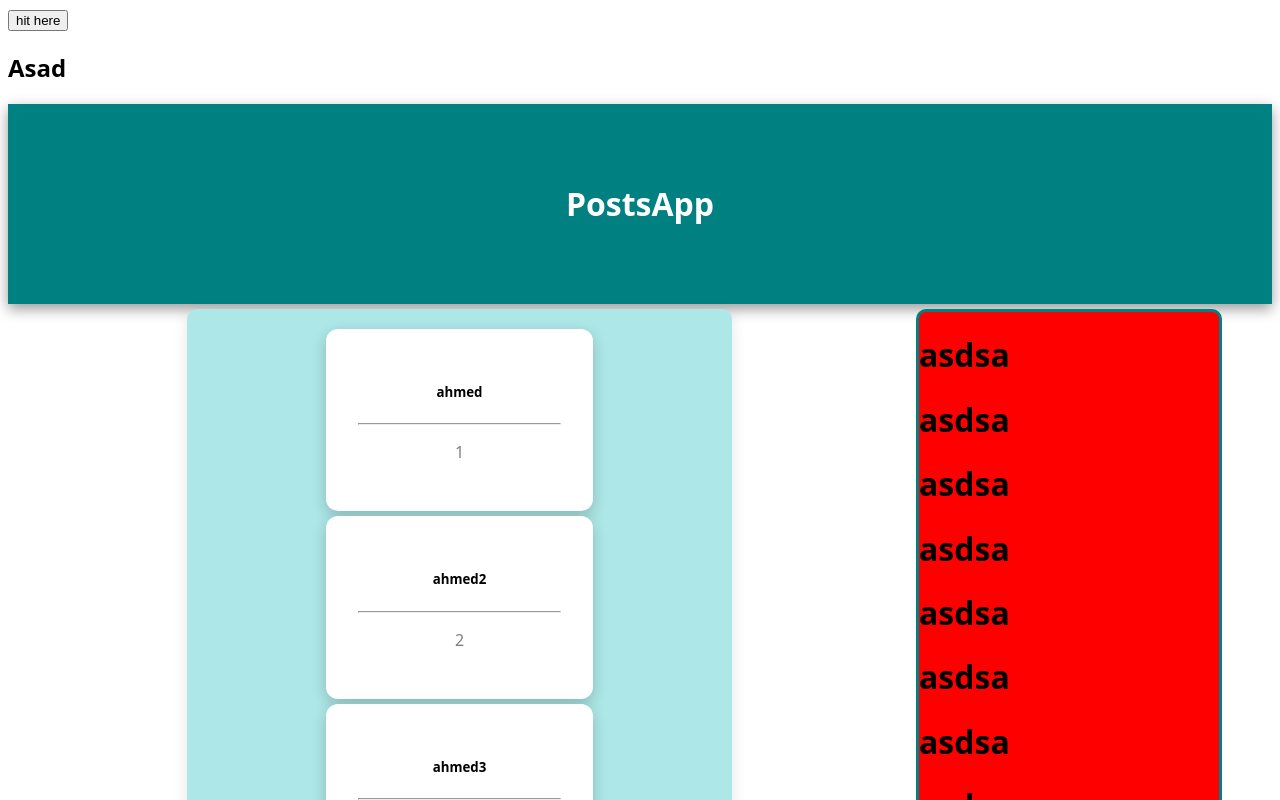
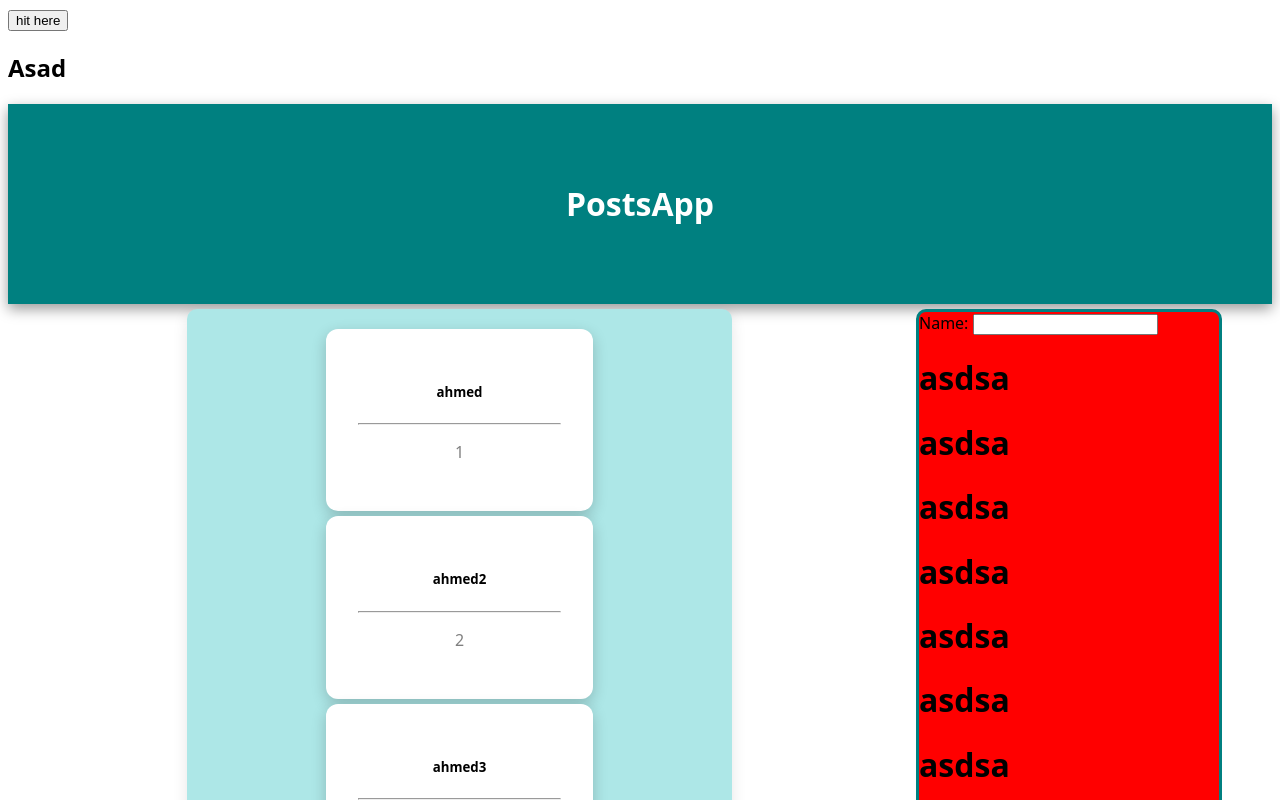
Before and after one commit to AhmeDev1425/React-Journey, a React (Vite) app in the folder project/: page / in a window 1280 px wide. Shown: the top 800 px of the page. Built offline with nearby package versions, Linux system fonts and the light colour scheme.

Commit message:
Learn How to use  "useState" with input

```diff
--- a/project/src/Button.jsx
+++ b/project/src/Button.jsx
@@ -2,9 +2,8 @@ import { useState } from "react"
 let name = "Asad"
 
 function Button() {
-    const state =  useState(name)
-    const value =  state[0]
-    const setValue =  state[1]
+    const [value, setValue] =  useState(name)
+
 
     function buttonClicker() {
         if (value === 'Asad') {
--- /dev/null
+++ b/project/src/NameInput.jsx
@@ -0,0 +1,19 @@
+import { useState } from "react"
+
+export default function NameInput() {
+    const [getV, setV] = useState("")
+
+    function getInput(event) {
+            setV(event.target.value)
+        }
+
+    return(
+            <>
+                <div>
+                    <label htmlFor="name">Name: </label>
+                    <input value={getV}  onChange={getInput} type="text" />
+                </div>
+            </>
+
+        )
+    }
--- a/project/src/SideMenu.jsx
+++ b/project/src/SideMenu.jsx
@@ -9,7 +9,7 @@ const sideStyle = {
 
 
 }
-
+import NameInput from "./NameInput"
 function SideMenu({name, children}) {
     const child = children;
     return(
@@ -19,8 +19,10 @@ function SideMenu({name, children}) {
                 {child}
             </div>
 
-
             <div style={sideStyle}>
+            <div>
+                <NameInput/>
+            </div>
                 <h1>{name}</h1>
                 <h1>asdsa</h1>
                 <h1>asdsa</h1>
```
Also changed, not shown: 1 other file (tests, documents, lock files or other folders).
